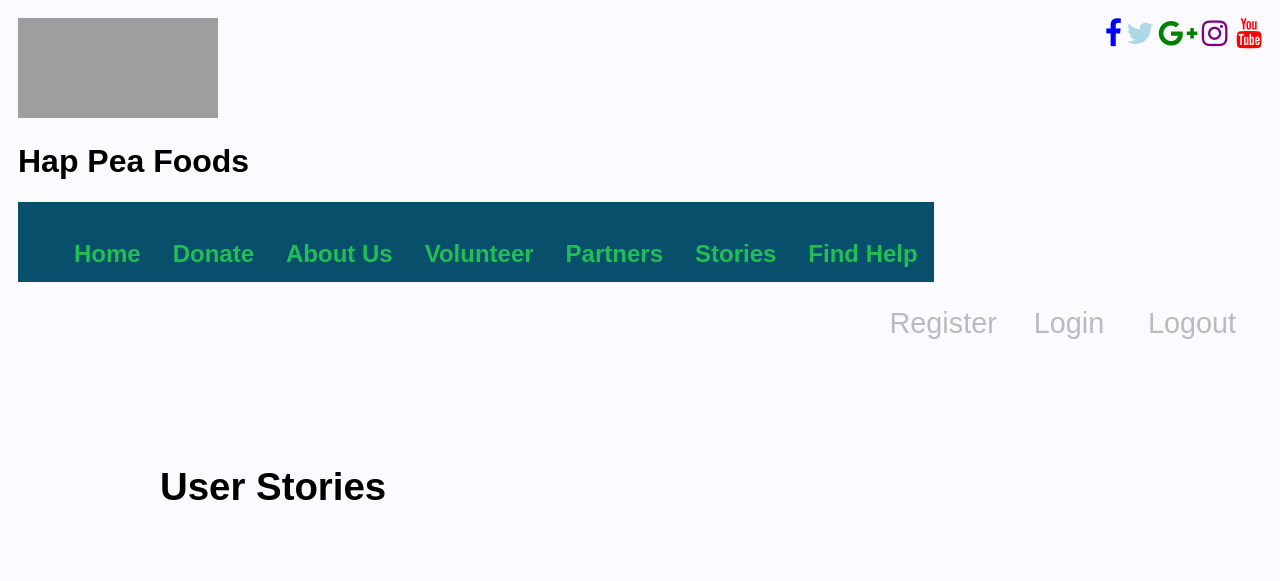
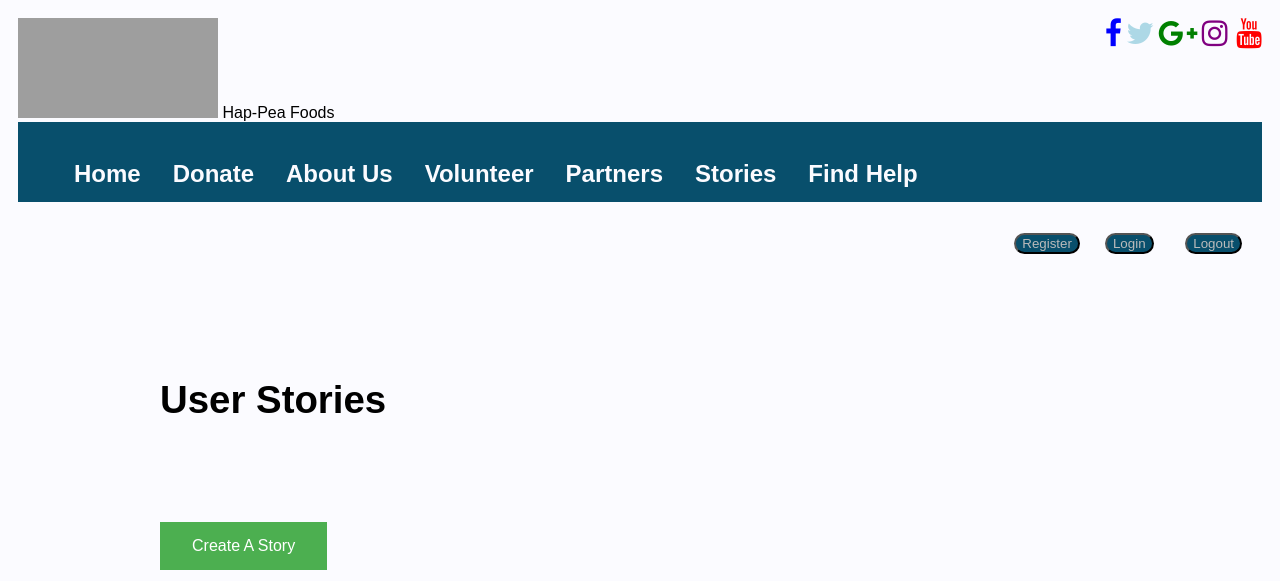
Before and after one commit to dmjefe/hap_pea_foods, a Django app: page /stories/ in a window 1280 px wide. Shown: the top 581 px of the page. Run offline with Django 3.2, Linux system fonts and the light colour scheme; data comes from the database, SQL or seed files in the repository; grey boxes are pictures that could not be loaded.

Commit message:
Navigation

```diff
--- a/assets/styles.css
+++ b/assets/styles.css
@@ -26,6 +26,7 @@ body {
 /* start nav_container */
 .main_nav {
   overflow: hidden;
+  width: 100%;
   background-color: #084F6C; /* blueish */
   float:left;
 }
@@ -38,7 +39,7 @@ body {
 .main_nav a {
   float: left;
   display: block;
-  color: #20BF55; /* greenish */
+  color:#FBFBFF; /* whitish */
   text-align: center;
   padding: 14px 16px;
   text-decoration: none;
@@ -46,8 +47,7 @@ body {
 
 /* Change color on hover */
 .main_nav a:hover {
-  background-color: #FBFBFF; /* whitish */
-  color: #000; /* black */
+  color: #20BF55; /* greenish */
 }
 
 /* login logout links */
@@ -62,11 +62,10 @@ body {
 }
 
 .login_nav button {
-  background: none;
+  background: #084F6C; /* blueish */
   color: #BBB; /* greyish */
   cursor: pointer;
-  border: 0;
-  font-size: 1.2em;
+  border-radius: 25px;
 }
 
 /* Wrapper */
--- a/templates/base_layout.html
+++ b/templates/base_layout.html
@@ -12,8 +12,9 @@
     <!-- start head_container -->
     <div class="head_container">
       <div class="logo">
-        <img src="{ % static 'logo.jpg' % }" height="100px" width="200px"><h1> Hap Pea Foods</h1>
+        <img src="{ % static 'logo.jpg' % }" height="100px" width="200px"> Hap-Pea Foods
       </div>
+
       <div class="social">
         <a href="https://www.facebook.com/happeafoods" class="icons"><i class="fa fa-facebook" style="font-size:30px;color:blue;"></i></a>
         <a href="https://www.twitter.com/happeafoods" class="icons"><i class="fa fa-twitter" style="font-size:30px;color:lightblue;"></i></a>
```
